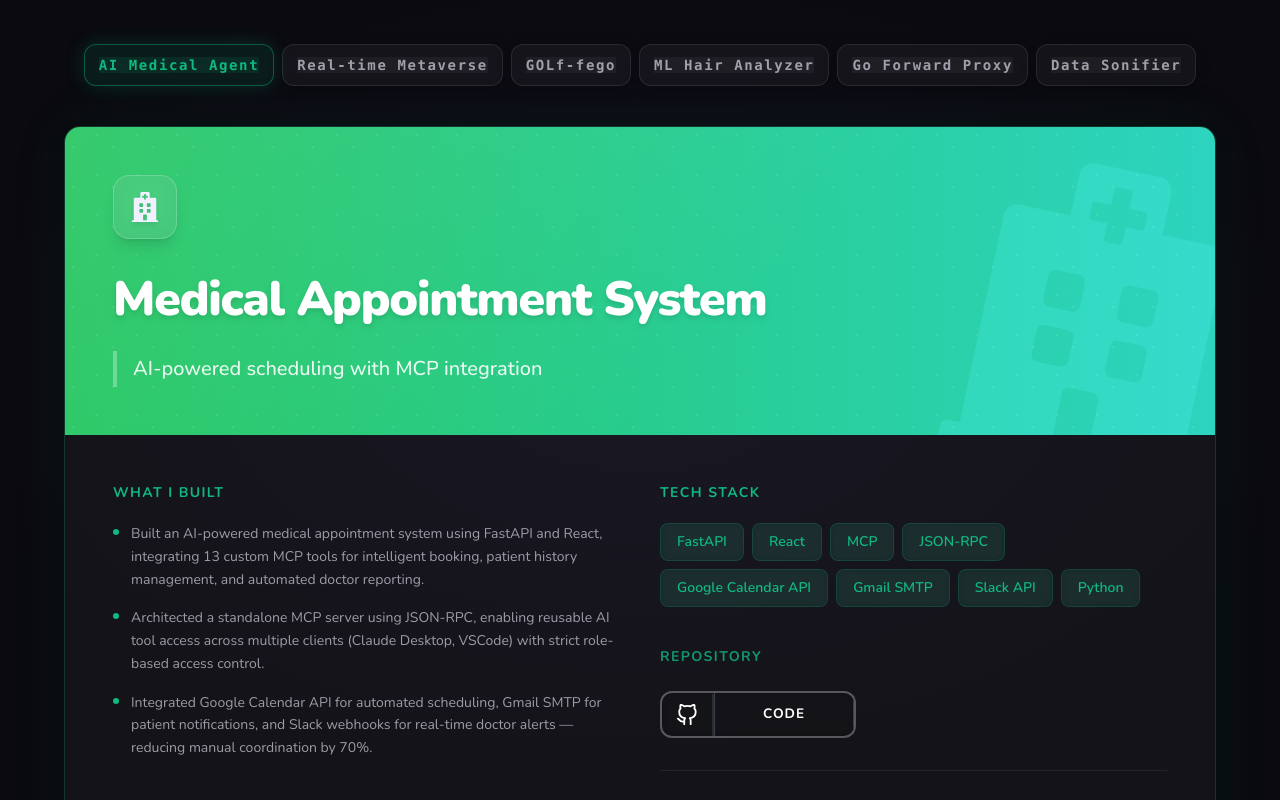
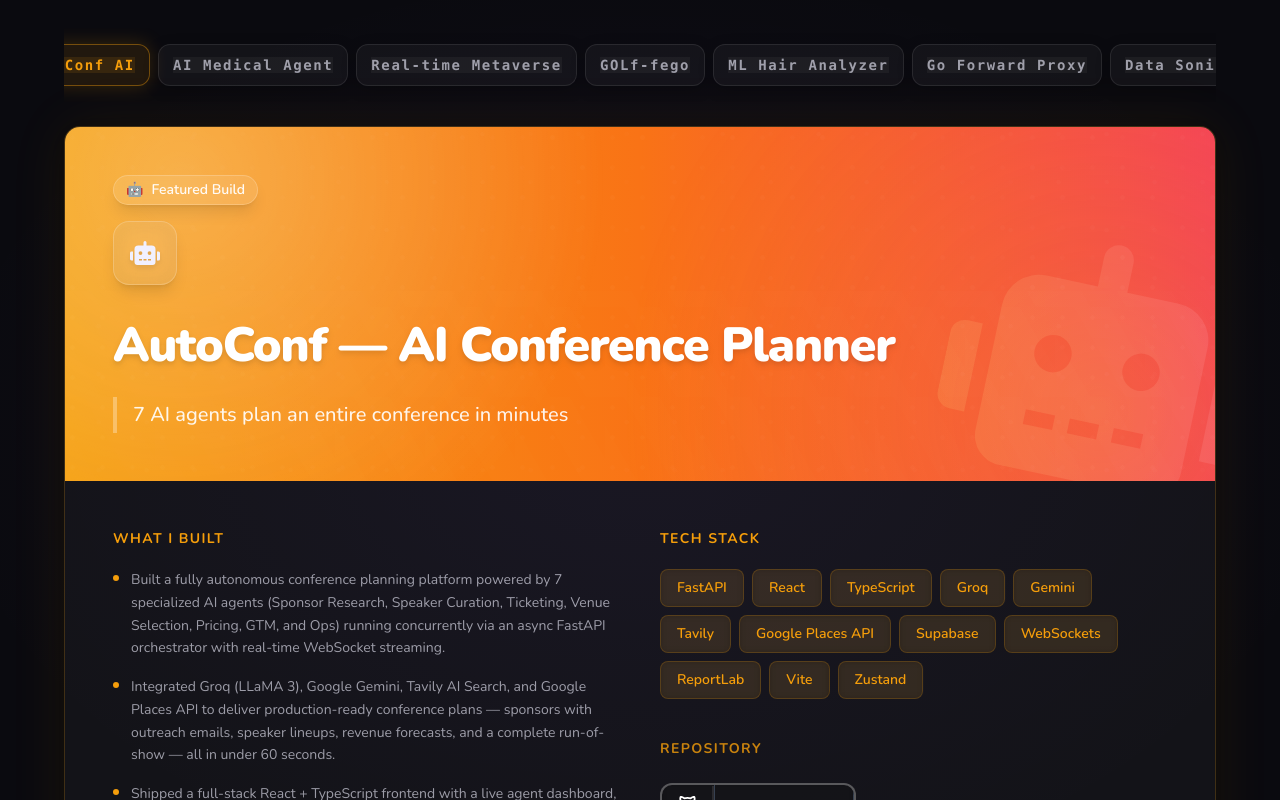
Before and after one commit to genosis18m/genosis18m.github.io, a Next.js app: page / in a window 1280 px wide. Shown: the part 1980-2780 px from the top of the page. Built offline with nearby package versions, Linux system fonts and the light colour scheme.

Commit message:
added autoconf

```diff
--- a/components/ProjectsSection.tsx
+++ b/components/ProjectsSection.tsx
@@ -2,7 +2,7 @@
 
 import { useState } from 'react'
 import { FiGithub, FiGlobe } from 'react-icons/fi'
-import { FaServer, FaCamera, FaHospital, FaWaveSquare, FaSpaceShuttle } from 'react-icons/fa'
+import { FaServer, FaCamera, FaHospital, FaWaveSquare, FaSpaceShuttle, FaRobot } from 'react-icons/fa'
 
 interface Project {
   id: string
@@ -23,6 +23,29 @@ interface Project {
 }
 
 const projects: Project[] = [
+  {
+    id: 'autoconf',
+    title: 'AutoConf — AI Conference Planner',
+    shortTitle: 'AutoConf AI',
+    icon: <FaRobot />,
+    tagline: '7 AI agents plan an entire conference in minutes',
+    description: [
+      'Built a fully autonomous conference planning platform powered by 7 specialized AI agents (Sponsor Research, Speaker Curation, Ticketing, Venue Selection, Pricing, GTM, and Ops) running concurrently via an async FastAPI orchestrator with real-time WebSocket streaming.',
+      'Integrated Groq (LLaMA 3), Google Gemini, Tavily AI Search, and Google Places API to deliver production-ready conference plans — sponsors with outreach emails, speaker lineups, revenue forecasts, and a complete run-of-show — all in under 60 seconds.',
+      'Shipped a full-stack React + TypeScript frontend with a live agent dashboard, tabbed results view, PDF export via ReportLab, and a zero-backend demo mode (pre-cached data bundled in the frontend) deployed on Vercel.',
+    ],
+    tech: ['FastAPI', 'React', 'TypeScript', 'Groq', 'Gemini', 'Tavily', 'Google Places API', 'Supabase', 'WebSockets', 'ReportLab', 'Vite', 'Zustand'],
+    color: 'from-amber-500 via-orange-500 to-rose-500',
+    accentColor: '#F59E0B',
+    github: 'https://github.com/genosis18m/AutoConf-multiAgents',
+    live: 'https://auto-conf-multi-agents.vercel.app',
+    emoji: '🤖',
+    headerPattern:
+      'radial-gradient(circle at 25% 35%, rgba(255,255,255,0.18) 0 2px, transparent 2.5px), radial-gradient(circle at 70% 15%, rgba(255,255,255,0.14) 0 2px, transparent 2.5px), linear-gradient(60deg, rgba(255,255,255,0.06) 25%, transparent 25%, transparent 50%, rgba(255,255,255,0.06) 50%, rgba(255,255,255,0.06) 75%, transparent 75%, transparent)',
+    headerPatternSize: '30px 30px, 48px 48px, 90px 90px',
+    headerGlow:
+      'radial-gradient(circle at 10% 15%, rgba(255,255,255,0.32), transparent 40%), radial-gradient(circle at 90% 80%, rgba(245,158,11,0.3), transparent 45%)',
+  },
   {
     id: 'medical',
     title: 'Medical Appointment System',
```
